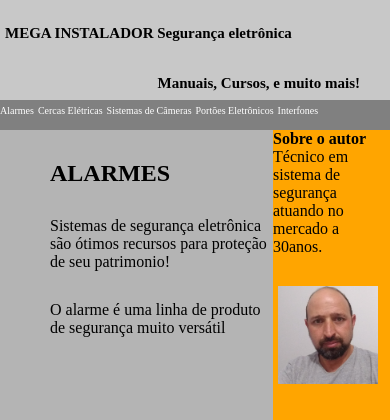
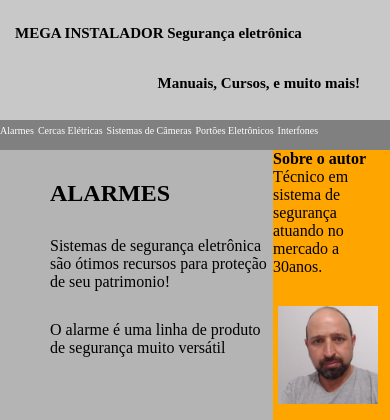
Before and after one commit to marcelo-prog/O-instalador, a PHP site: page / in a window 390 px wide. Shown: the top 420 px of the page. Run offline with PHP 8.4, Linux system fonts and the light colour scheme.

Commit message:
UPDATE-05/01/21
RESPONSIVIDADE

```diff
--- a/css/style.css
+++ b/css/style.css
@@ -89,7 +89,7 @@ footer h5{
  @media screen and (max-width:1150px){
 	.inicio h1{
 		font-size: 25px;
-		margin-left: 5px;
+		margin-left: 15px;
 	}
 
 	a{
@@ -134,6 +134,12 @@ footer h5{
 		font-size: 10px;
 	}
 
+	header .inicio{
+		width:100%;
+		height:120px;
+		background-color:rgb(200,200,200);
+	}
+
 }
 
 @media screen and (max-width:860px){
```
